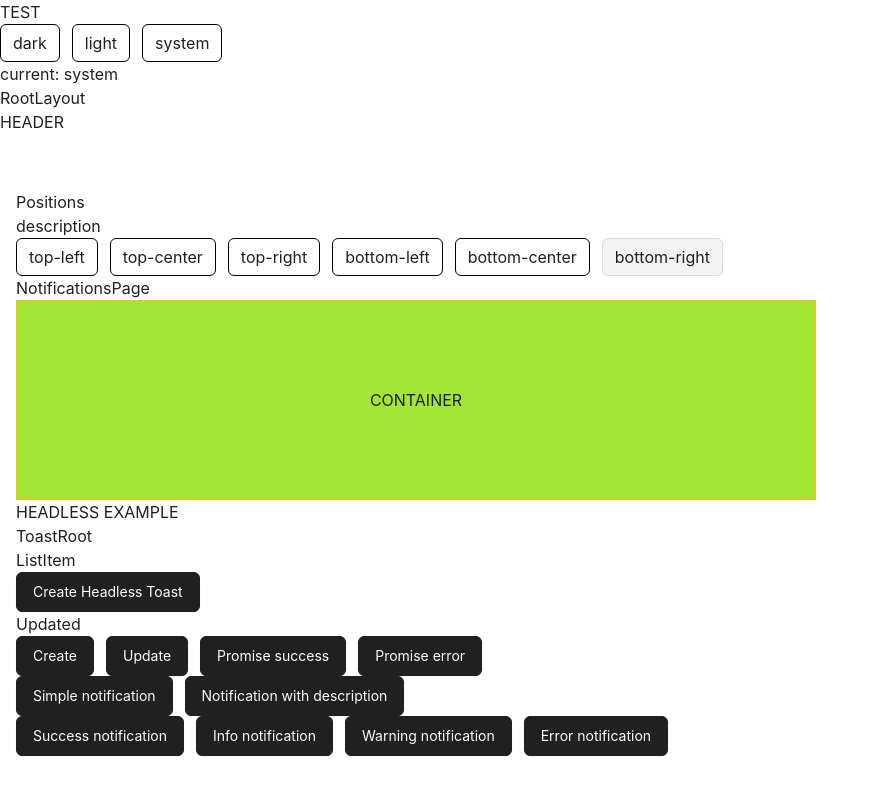
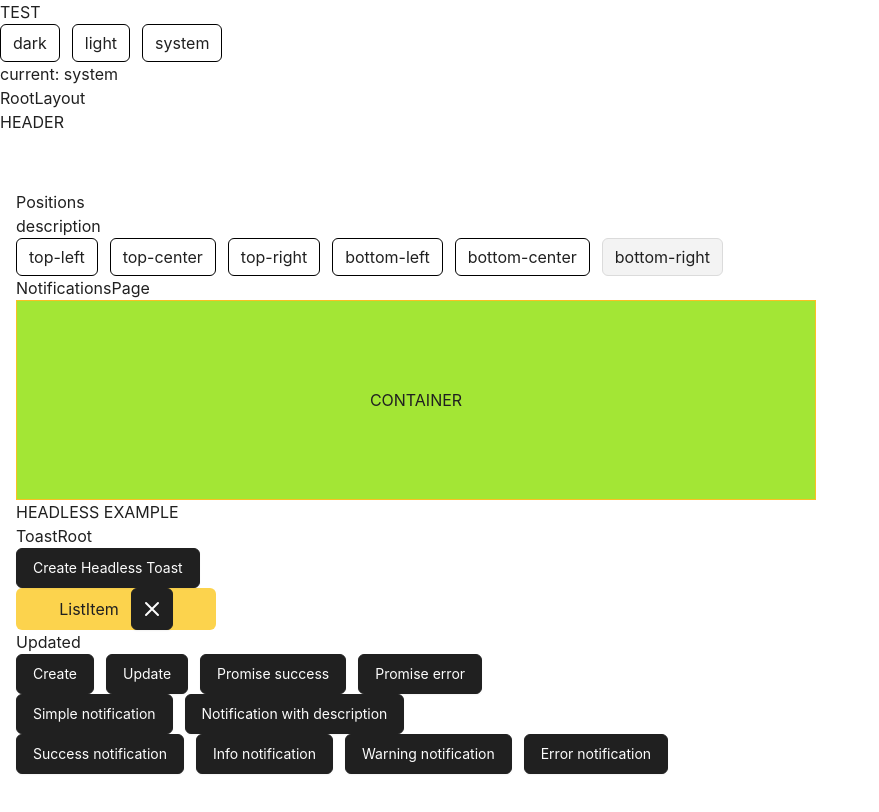
Before and after one commit to DanielEsh/react-toasts, a React (Vite) app: page /notifications in a window 1280 px wide. Both pictures are taken after a click on the button "Create Headless Toast". Shown: the top 812 px of the page, without its empty margins (0-879 px from the left). Built offline with nearby package versions, Linux system fonts and the light colour scheme.

Commit message:
feature(headles): remove

```diff
--- a/src/routes/notifications-page/ui/headless-example.tsx
+++ b/src/routes/notifications-page/ui/headless-example.tsx
@@ -6,6 +6,7 @@ import {
   useRef,
   useState,
 } from 'react'
+import { Icon } from '../../../icon.tsx'
 
 interface ToastRootProps {
   children?: ReactNode
@@ -52,17 +53,36 @@ export const HeadlessExample = () => {
     })
   }
 
+  const handleRemove = (index: number) => {
+    setList((prevState) => {
+      return prevState.filter((_, itemIdx) => itemIdx !== index)
+    })
+  }
+
   return (
     <div>
       <span>HEADLESS EXAMPLE</span>
 
       <ToastRoot ref={ref} />
 
+      <Button onClick={handleClick}>Create Headless Toast</Button>
+
       {list.map((item, idx) => {
-        return <div key={idx}>{item.name}</div>
+        return (
+          <div
+            key={idx}
+            className="flex items-center justify-center rounded-md gap-3 bg-amber-300 w-[200px]"
+          >
+            <span>{item.name}</span>
+            <Button
+              size="xs"
+              onClick={() => handleRemove(idx)}
+            >
+              <Icon name="close" />
+            </Button>
+          </div>
+        )
       })}
-
-      <Button onClick={handleClick}>Create Headless Toast</Button>
     </div>
   )
 }
```
